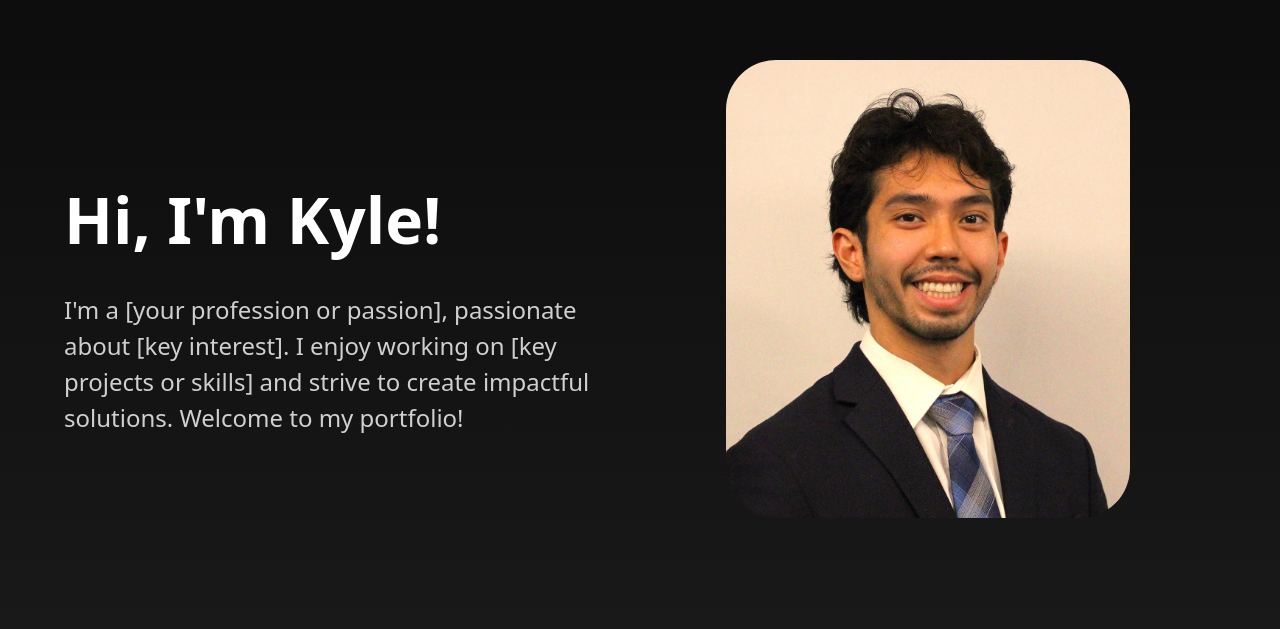
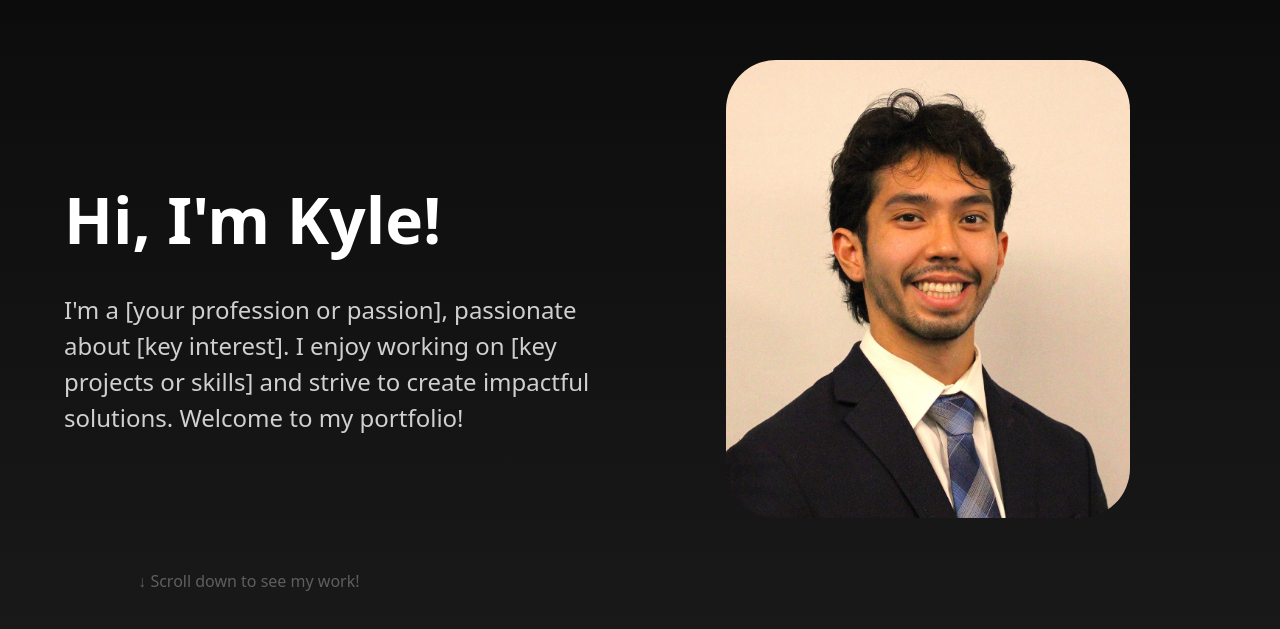
Before and after one commit to kyle-pilon/kyle-pilon.github.io, a React (Vite) app: page / in a window 1280 px wide. Shown: the part 111-740 px from the top of the page. Built offline with nearby package versions, Linux system fonts and the light colour scheme.

Commit message:
Hero scroll-indicator and more styling changes

```diff
--- a/src/components/Hero.tsx
+++ b/src/components/Hero.tsx
@@ -17,6 +17,9 @@ const Hero = () => {
                 <img src={profilePic} alt="Kyle Pilon" />
             </div>
         </div>
+        <div className="scroll-indicator">
+            <span>↓ Scroll down to see my work!</span>
+        </div>
     </section>
   );
 };
--- a/src/styles/Hero.css
+++ b/src/styles/Hero.css
@@ -6,7 +6,7 @@
   background: linear-gradient(to bottom, #0a0a0a, #1a1a1a);
   color: white;
   padding: 0 5%;
-
+  position: relative
 }
 
 .hero-container {
@@ -46,3 +46,21 @@
   object-fit: cover;
   border-radius: 50px;
 }
+
+.scroll-indicator {
+  position: absolute;
+  left: 10.8%; /* Aligns with text */
+  bottom: 6rem;
+  font-size: 1rem;
+  opacity: 0.8;
+  animation: fadeInOut 2s infinite;
+}
+
+.scroll-indicator span {
+  animation: fadeInOut 2s infinite ease-in-out;
+}
+
+@keyframes fadeInOut {
+  0%, 100% { opacity: 0.3; }
+  50% { opacity: 1; }
+}
```
